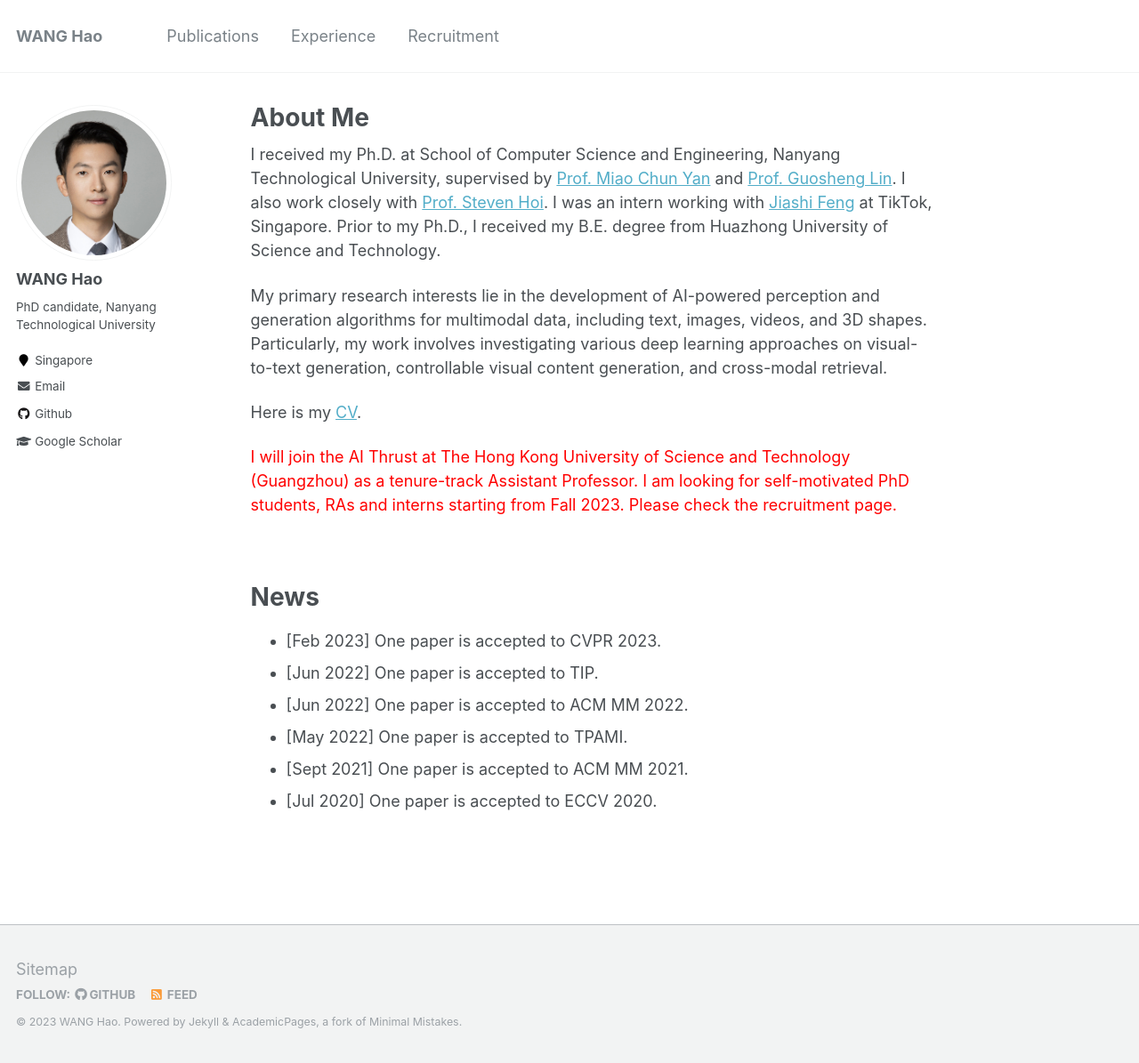
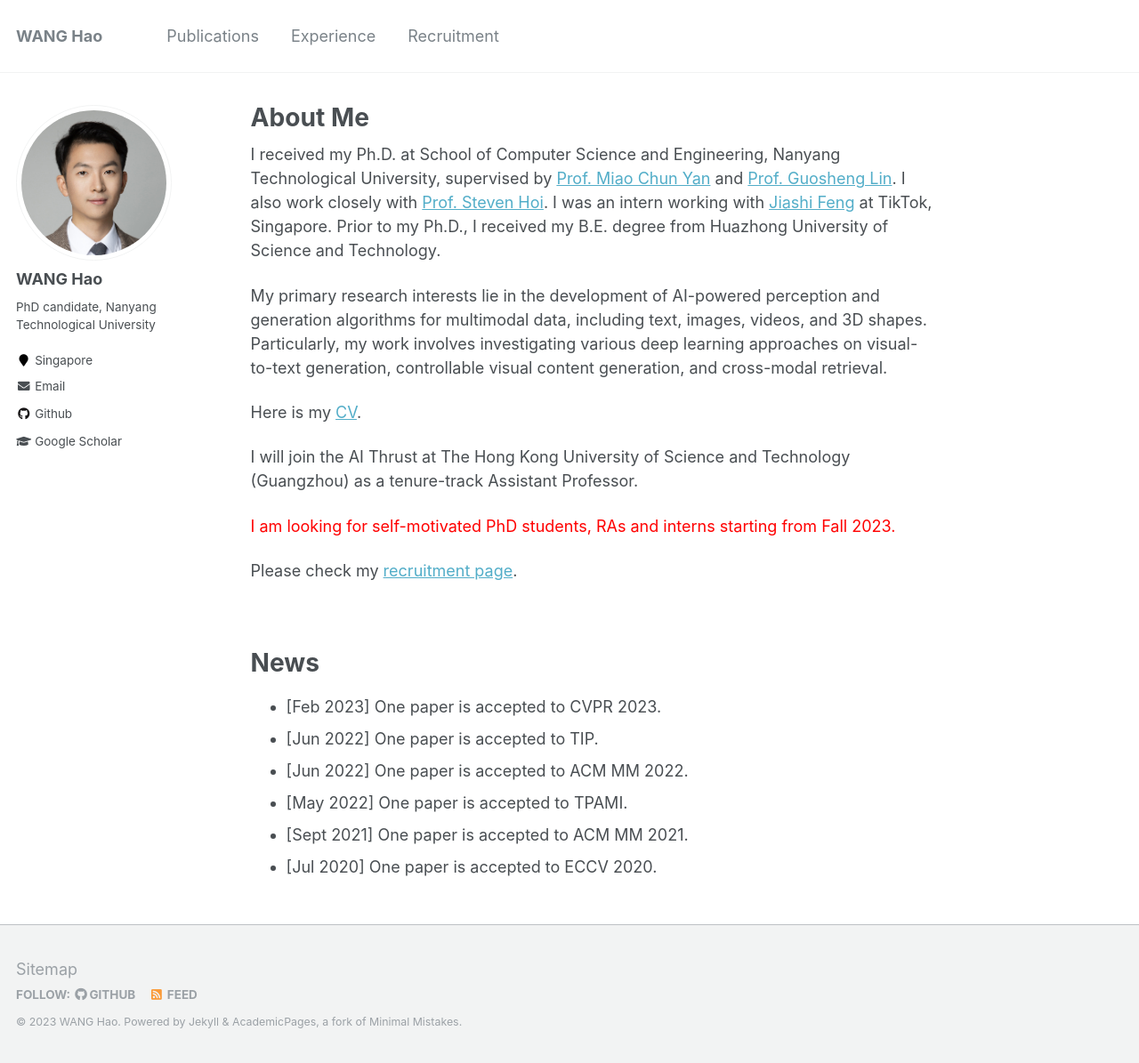
Before and after one commit to hwang1996/hwang1996.github.io, a Jekyll site: the page built from _pages/about.md, in a window 1280 px wide and 1195 px high. Shown: the whole window at 89% size. Built offline with Jekyll 4.4.1, drawn with Linux system fonts in a browser that asks for light colours.

Commit message:
2023.6.24 updates

```diff
--- a/_pages/about.md
+++ b/_pages/about.md
@@ -15,9 +15,9 @@ My primary research interests lie in the development of AI-powered perception an
 Here is my [CV](files/wanghao_resume.pdf).
 
 
-<p style="color:red;"> I will join the AI Thrust at The Hong Kong University of Science and Technology (Guangzhou) as a tenure-track Assistant Professor.
-I am looking for self-motivated PhD students, RAs and interns starting from Fall 2023. Please check the recruitment page.
-</p>
+I will join the AI Thrust at The Hong Kong University of Science and Technology (Guangzhou) as a tenure-track Assistant Professor.
+<p style="color:red;"> I am looking for self-motivated PhD students, RAs and interns starting from Fall 2023.</p> Please check my [recruitment page](https://wanghao.tech/recruitment/).
+
 
 <br />
 
```
